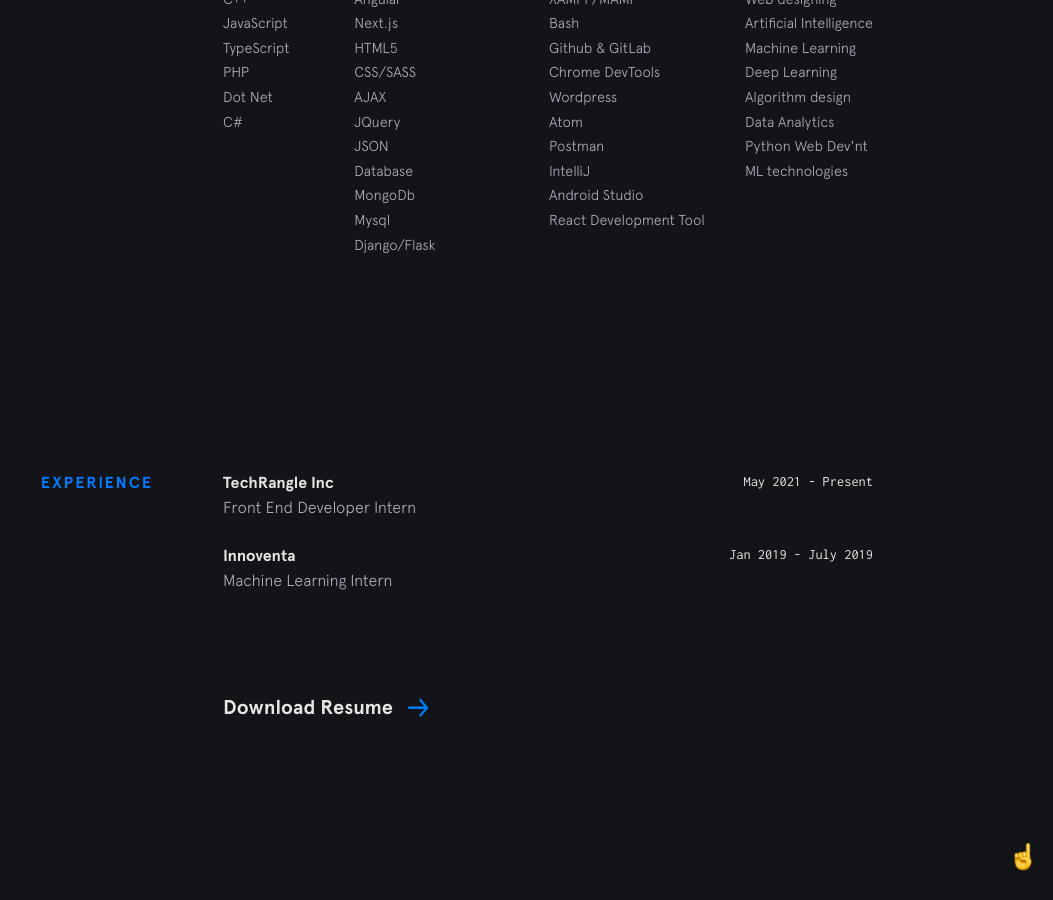
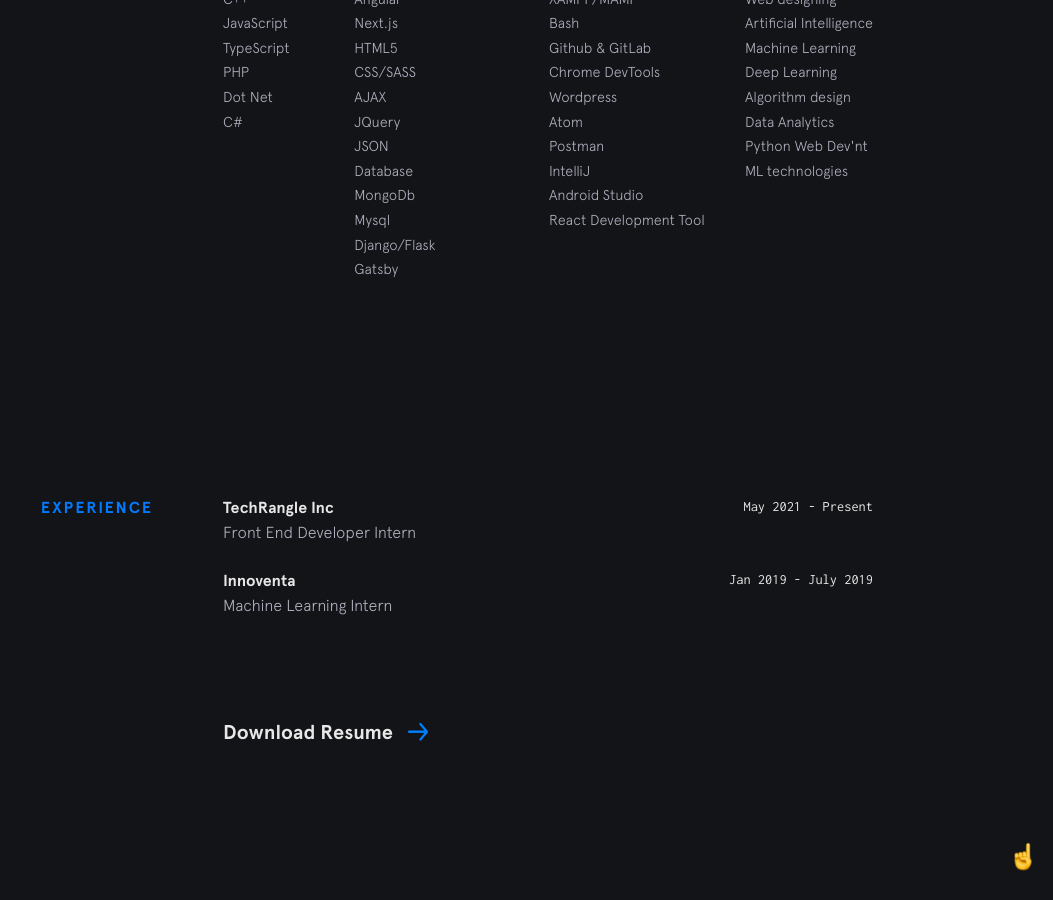
Before and after one commit to aminvishvam/aminvishvam.github.io, a Jekyll site: the page built from index.html, in a window 1280 px wide and 900 px high, scrolled down 1546 px. Shown: the whole window, without its empty margins (227-1280 px from the left). Built offline with Jekyll 4.4.1, drawn with Linux system fonts in a browser that asks for light colours; nearby versions of some CDN libraries.

Commit message:
skill updated

```diff
--- a/_data/skills.yml
+++ b/_data/skills.yml
@@ -20,6 +20,7 @@
   - item: MongoDb
   - item: Mysql
   - item: Django/Flask
+  - item: Gatsby
 
 tools:
   - item: Visual Studio Code
```
